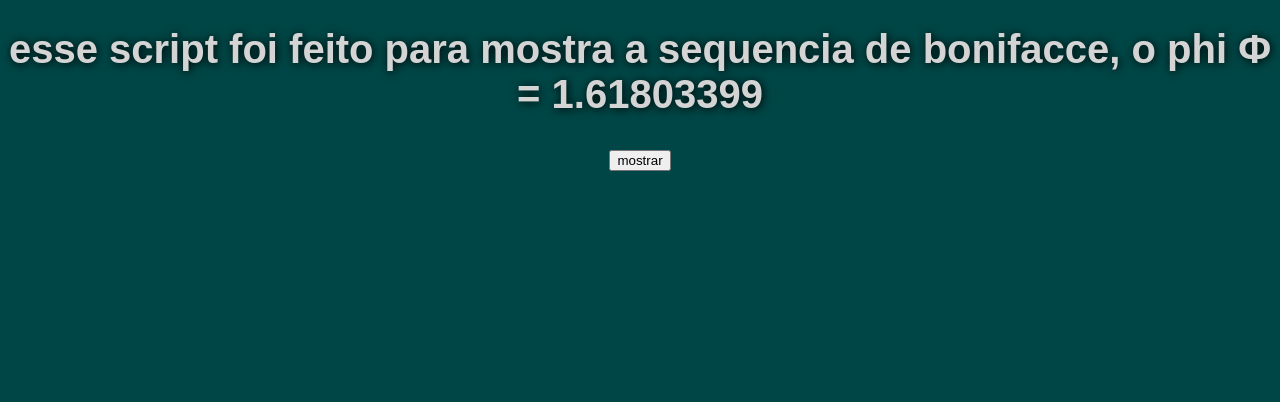
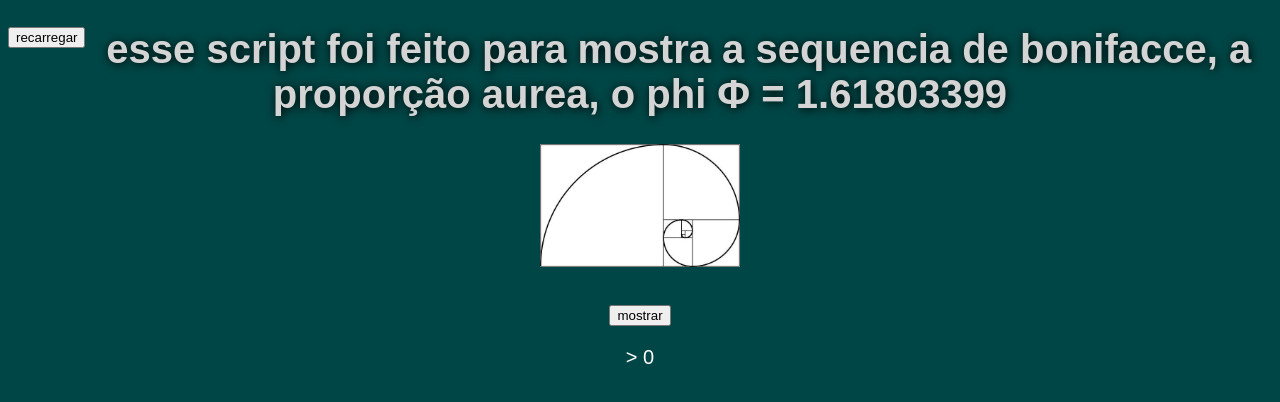
Before and after one commit to murilo-ramalho/js, a plain HTML site: page java script/exercicios/tests/14.html in a window 1280 px wide. Both pictures are taken after a click on the button "mostrar". Drawn offline with Linux system fonts and the light colour scheme.

Commit message:
aprendi algumas coisas

```diff
--- a/java script/exercicios/ex003/ex003.html
+++ b/java script/exercicios/ex003/ex003.html
@@ -6,7 +6,8 @@
     <title>catapimba</title>
     <link rel="stylesheet" href="../sty.css">
 </head>
-<body> <input type="button" value="recarregar" onclick="uau()" style="float: left;">
+<body>
+    <input type="button" value="recarregar" onclick="r()" class="re">
     <header class="t">
         <h1>
             contador
@@ -24,5 +25,6 @@
         </p>
     </article>
     <script src="ex003.js"></script>
+    <script src="../tests/r.js"></script>
 </body>
 </html>
--- a/java script/exercicios/ex003/ex003.js
+++ b/java script/exercicios/ex003/ex003.js
@@ -18,6 +18,3 @@ function magica() {
         }
     }
 }
-function uau() {
-    document.location.reload()
-}
--- a/java script/exercicios/sty.css
+++ b/java script/exercicios/sty.css
@@ -21,3 +21,6 @@ body {
     border-radius: 10px;
     box-shadow: 5px 5px 10px rgba(0, 0, 0, 0.37);
 }
+.re {
+    float: left;
+}
--- a/java script/exercicios/tests/14.html
+++ b/java script/exercicios/tests/14.html
@@ -7,13 +7,16 @@
     <link rel="stylesheet" href="../sty.css">
 </head>
 <body>
+    <input type="button" value="recarregar" onclick="r()" class="re">
     <header class="t">
-        <h1>esse script foi feito para mostra a sequencia de bonifacce, o phi Φ = 1.61803399</h1>
+        <h1>esse script foi feito para mostra a sequencia de bonifacce, a proporção aurea, o phi Φ = 1.61803399</h1>
+        <img src="14.jpg" alt="proporção aurea" width="200px">
     </header>
     <article>
         <input type="button" value="mostrar" onclick="magica()">
         <p id="E"></p>
     </article>
-    <script src=""></script>
+    <script src="14.js"></script>
+    <script src="r.js"></script>
 </body>
 </html>
--- /dev/null
+++ b/java script/exercicios/tests/14.js
@@ -0,0 +1,11 @@
+var n = 1
+var n2 = 0
+var ax = 0
+var S = document.getElementById('E')
+S.innerHTML = ''
+function magica() {
+    ax = n2
+    n2 += n
+    n = ax
+    S.innerHTML += `> ${n}`
+}
--- /dev/null
+++ b/java script/exercicios/tests/r.js
@@ -0,0 +1,3 @@
+function r() {
+    document.location.reload()
+}
```
Also changed, not shown: java script/exercicios/tests/14.jpg (added).
